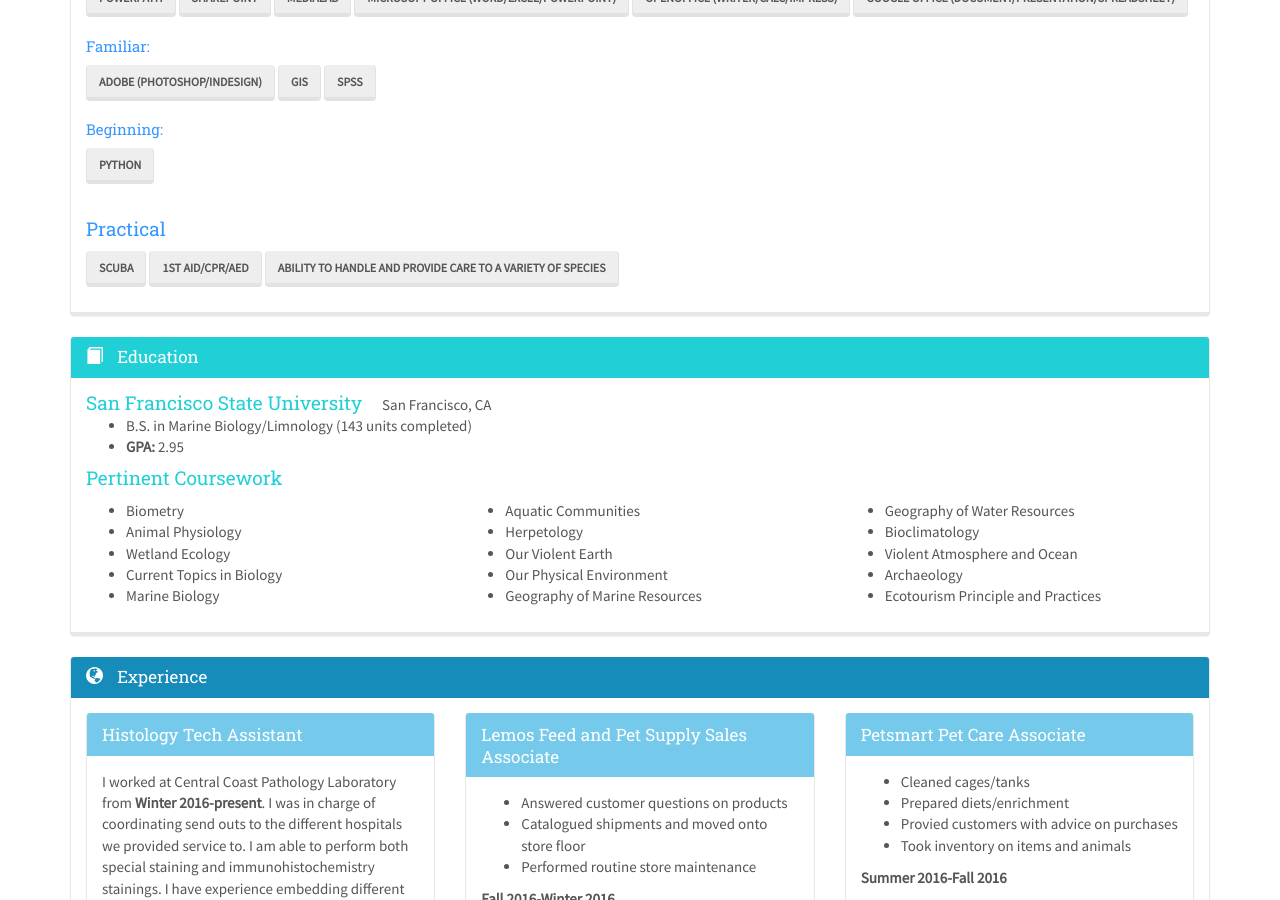
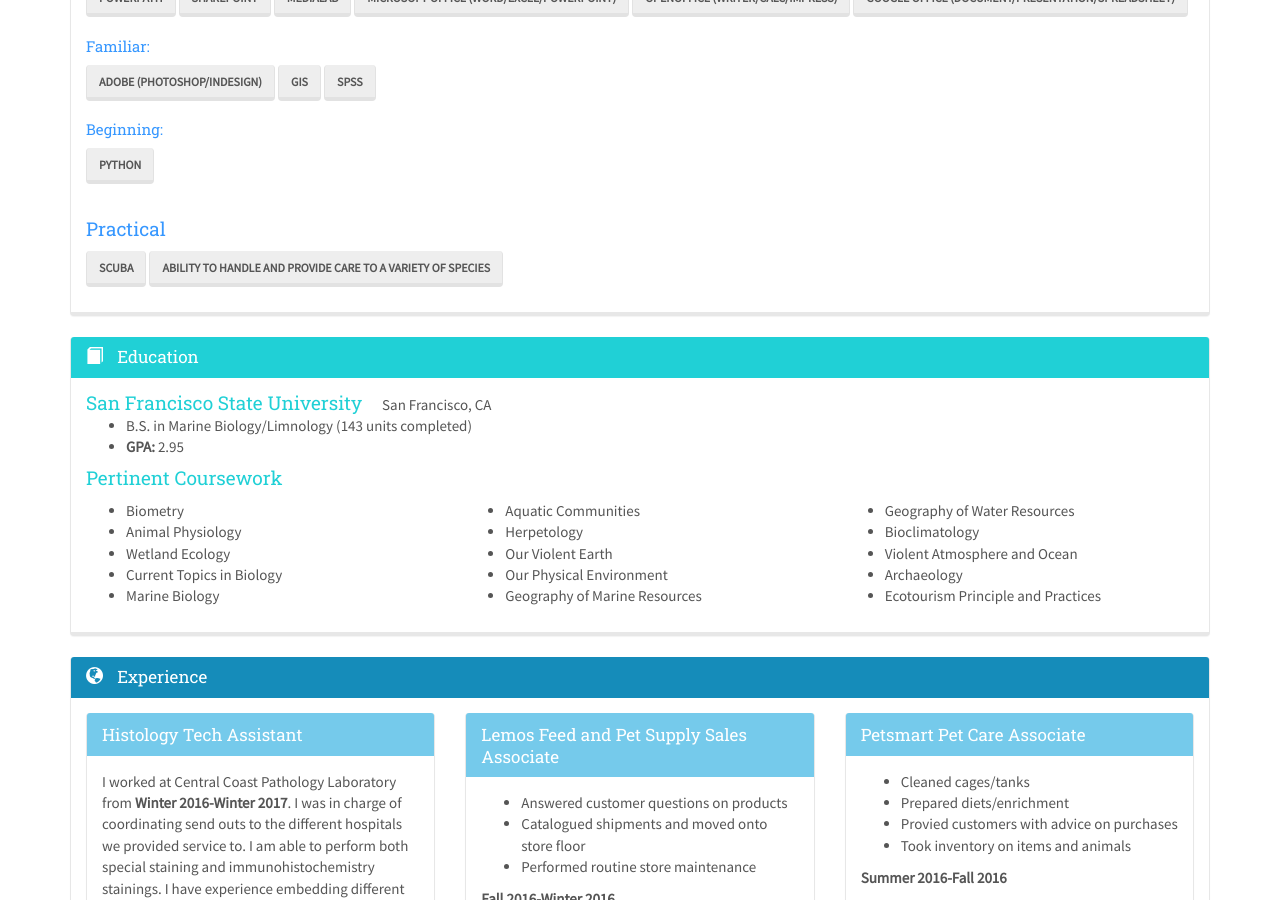
Before and after one commit to iondune/mackenziedunn.com, a Jekyll site: the page built from index.html, in a window 1280 px wide and 900 px high, scrolled down 310 px. Built offline with Jekyll 4.4.1, drawn with Linux system fonts in a browser that asks for light colours; nearby versions of some CDN libraries.

Commit message:
Update time for CCPL, remove 1st aid

```diff
--- a/_data/resume/experience.yml
+++ b/_data/resume/experience.yml
@@ -2,7 +2,7 @@
 - heading: Histology Tech Assistant
   body: >
     <p>
-    I worked at Central Coast Pathology Laboratory from <strong>Winter 2016-present</strong>.
+    I worked at Central Coast Pathology Laboratory from <strong>Winter 2016-Winter 2017</strong>.
     I was in charge of coordinating send outs to the different hospitals we provided service to.
     I am able to perform both special staining and immunohistochemistry stainings.
     I have experience embedding different tissue types and providing maintenance to the variety of machines we utilized in the lab.
--- a/_data/resume/skills.yml
+++ b/_data/resume/skills.yml
@@ -40,7 +40,5 @@ computer:
 practical:
   - name: SCUBA
     description: I received a NAUI open water certification
-  - name: 1st Aid/CPR/AED
-    description: I received certification from ASHI
   - name: Ability to handle and provide care to a variety of species
     description: Through volunteering, work, and my own experiences I have worked and taken care of a multitude of different animals.
```
